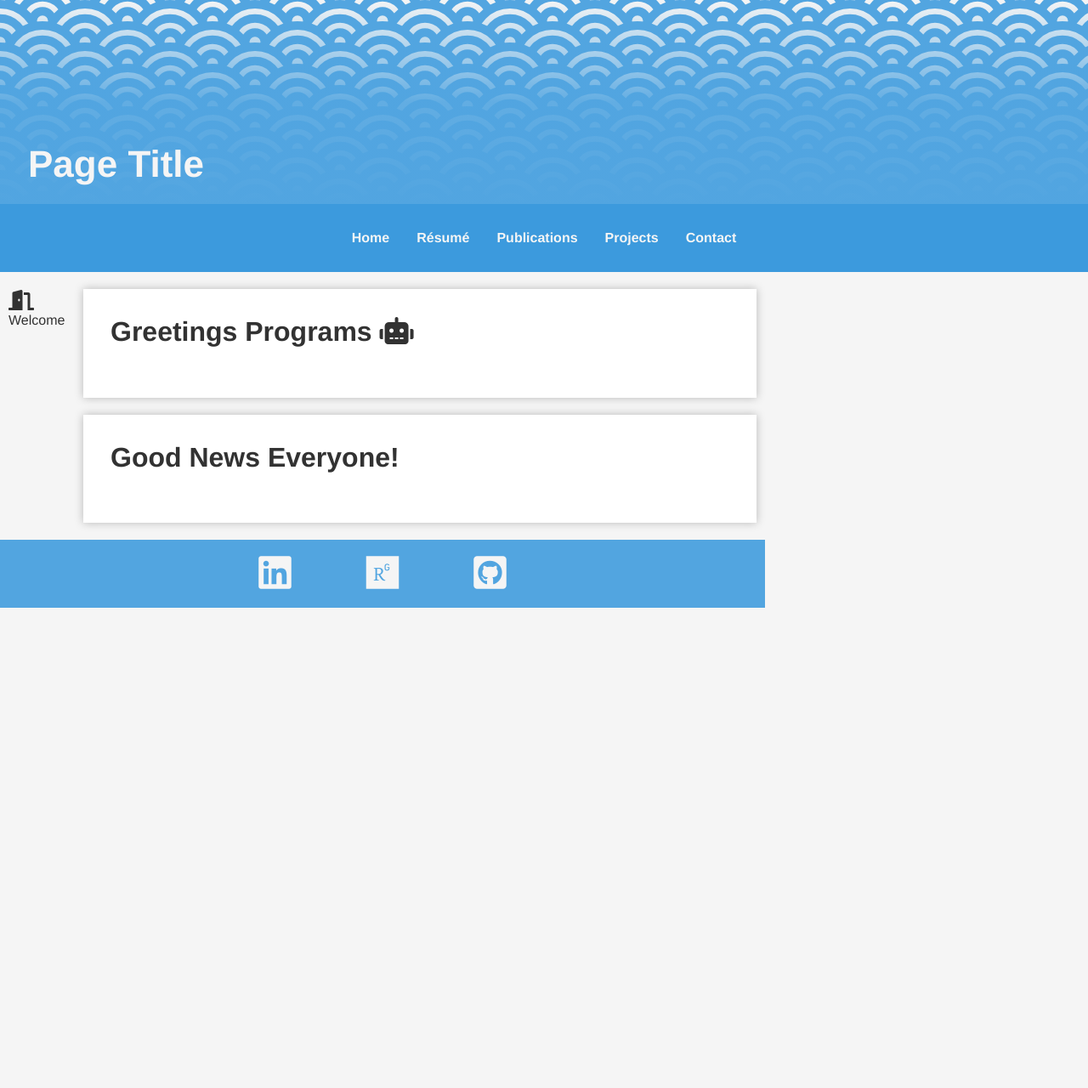
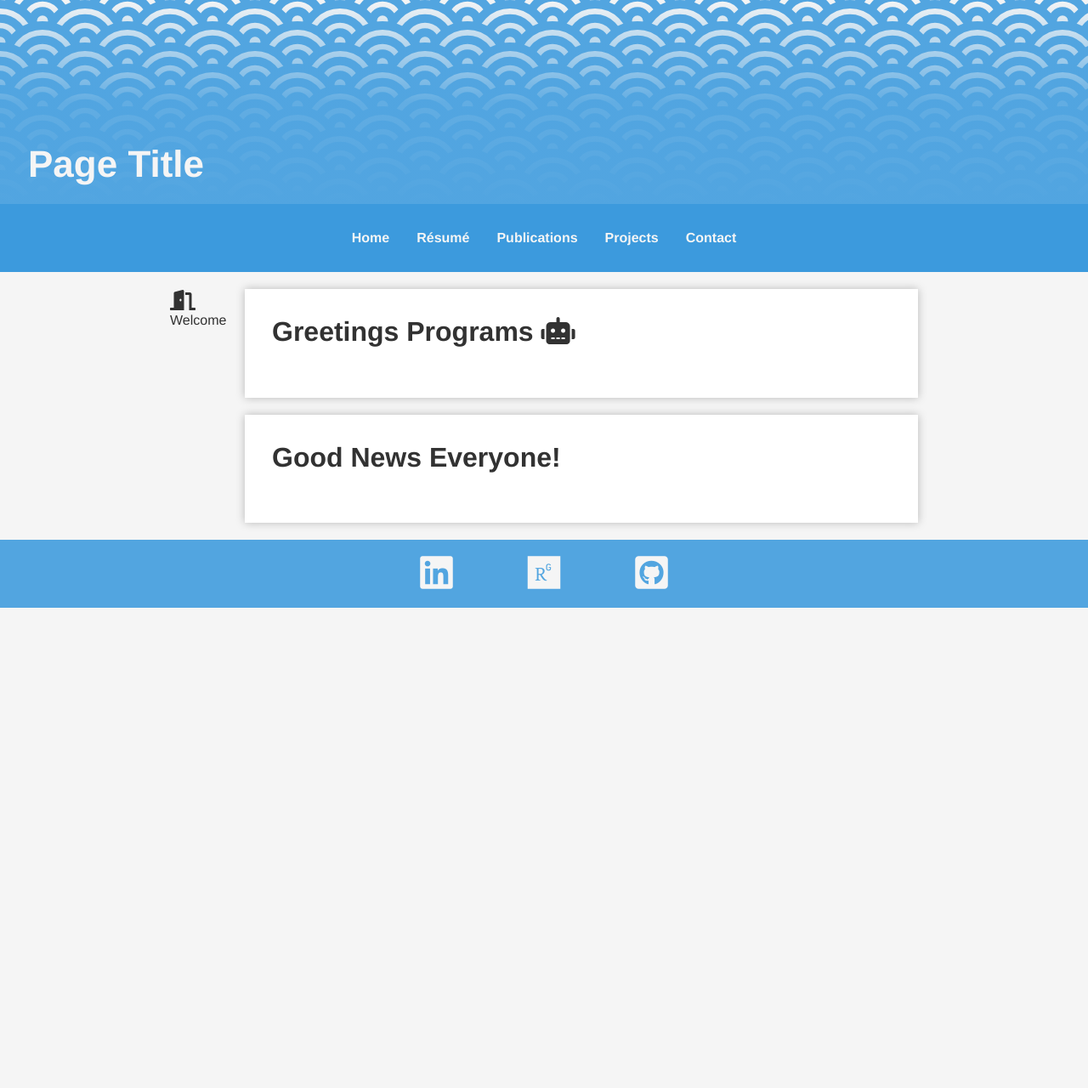
Before and after one commit to dmtveit/dmtveit.github.io, a Jekyll site: the page built from index.html, in a window 1280 px wide. Shown: the whole page at 85% size. Built offline with Jekyll 4.4.1, drawn with Linux system fonts in a browser that asks for light colours; after the commit the page ends 900 px from its top, so only the background shows below that.

Commit message:
fix vh vw mix-up

```diff
--- a/css/main.css
+++ b/css/main.css
@@ -43,8 +43,8 @@
 body {
     margin: 0;
     padding: 0;
-    width: 100vh;
-    height: 100vw;
+    width: 100vw;
+    height: 100vh;
     background-color: var(--color-body-background);
 }
 h1 {
```
